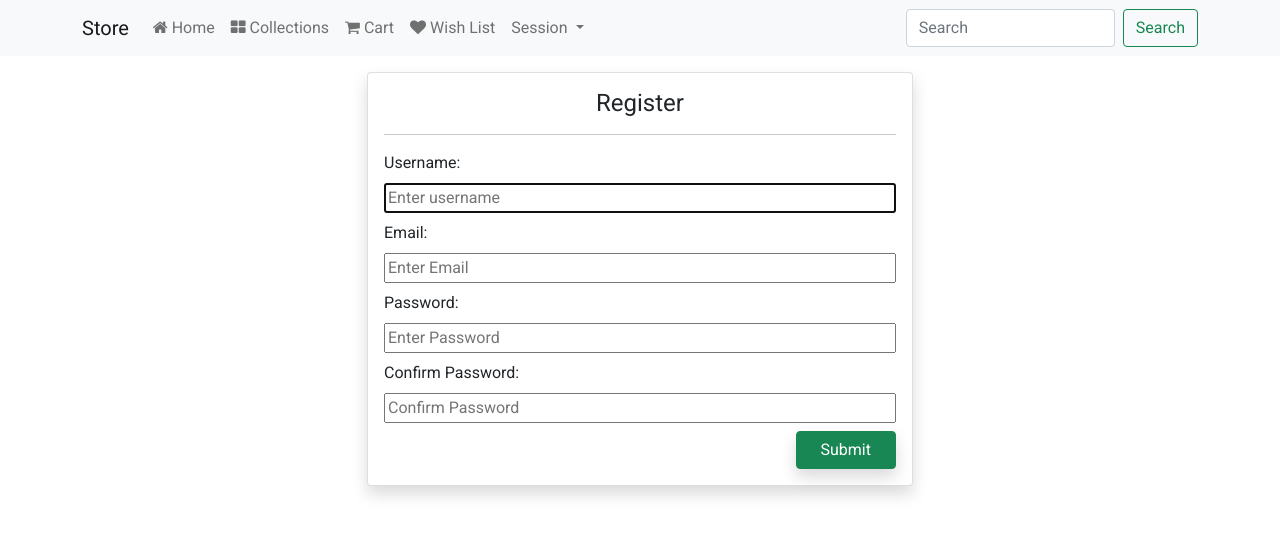
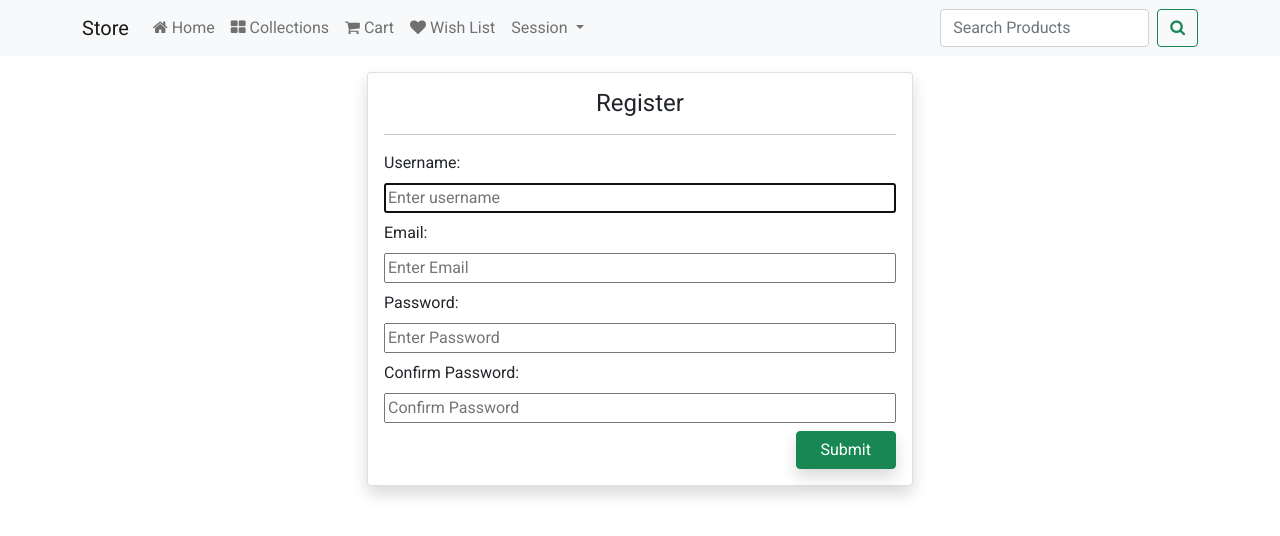
Before and after one commit to Bernardo-Mejia/EcommerceDjango, a Django app: page /register/ in a window 1280 px wide. Shown: the top 536 px of the page. Run offline with Django 4.2, Linux system fonts and the light colour scheme; data that the repository does not hold is empty; some libraries are stand-ins or nearby versions.

Commit message:
Search bar

```diff
--- a/store/templates/store/inc/navbar.html
+++ b/store/templates/store/inc/navbar.html
@@ -15,19 +15,40 @@
     <div class="collapse navbar-collapse" id="navbarSupportedContent">
       <ul class="navbar-nav me-auto mb-2 mb-lg-0 ml-auto">
         <li class="nav-item">
-          <a class="nav-link {% if request.resolver_match.url_name == 'home' %}active{% endif %}" aria-current="page" href="{% url 'home' %}"><i class="fa fa-home"></i> Home</a>
+          <a
+            class="nav-link {% if request.resolver_match.url_name == 'home' %}active{% endif %}"
+            aria-current="page"
+            href="{% url 'home' %}"
+            ><i class="fa fa-home"></i> Home</a
+          >
         </li>
         <li class="nav-item">
-          <a class="nav-link {% if request.resolver_match.url_name == 'collections' %}active{% endif %}" href="{% url 'collections' %}"><i class="fa fa-th-large" aria-hidden="true"></i> Collections</a>
+          <a
+            class="nav-link {% if request.resolver_match.url_name == 'collections' %}active{% endif %}"
+            href="{% url 'collections' %}"
+            ><i class="fa fa-th-large" aria-hidden="true"></i> Collections</a
+          >
         </li>
         <li class="nav-item">
-          <a class="nav-link {% if request.resolver_match.url_name == 'cart' %}active{% endif %}" href="{% url 'cart' %}"><i class="fa fa-shopping-cart" aria-hidden="true"></i> Cart</a>
+          <a
+            class="nav-link {% if request.resolver_match.url_name == 'cart' %}active{% endif %}"
+            href="{% url 'cart' %}"
+            ><i class="fa fa-shopping-cart" aria-hidden="true"></i> Cart</a
+          >
         </li>
         <li class="nav-item">
-          <a class="nav-link {% if request.resolver_match.url_name == 'wishlist' %}active{% endif %}" href="{% url 'wishlist' %}"><i class="fa fa-heart" aria-hidden="true"></i> Wish List</a>
+          <a
+            class="nav-link {% if request.resolver_match.url_name == 'wishlist' %}active{% endif %}"
+            href="{% url 'wishlist' %}"
+            ><i class="fa fa-heart" aria-hidden="true"></i> Wish List</a
+          >
         </li>
         {% if request.user.is_authenticated %}
-          <li><a class="dropdown-item" href="{% url 'logout' %}"><i class="fa fa-sign-out" aria-hidden="true"></i> Logout</a></li>
+        <li>
+          <a class="dropdown-item" href="{% url 'logout' %}"
+            ><i class="fa fa-sign-out" aria-hidden="true"></i> Logout</a
+          >
+        </li>
         {% else %}
         <li class="nav-item dropdown">
           <a
@@ -41,21 +62,37 @@
             Session
           </a>
           <ul class="dropdown-menu" aria-labelledby="navbarDropdown">
-              <li><a class="dropdown-item" href="{% url 'loginpage' %}"><i class="fa fa-sign-in" aria-hidden="true"></i> Login</a></li>
+            <li>
+              <a class="dropdown-item" href="{% url 'loginpage' %}"
+                ><i class="fa fa-sign-in" aria-hidden="true"></i> Login</a
+              >
+            </li>
             <li><hr class="dropdown-divider" /></li>
-              <li><a class="dropdown-item" href="{% url 'register' %}"><i class="fa fa-tasks" aria-hidden="true"></i> Register</a></li>
+            <li>
+              <a class="dropdown-item" href="{% url 'register' %}"
+                ><i class="fa fa-tasks" aria-hidden="true"></i> Register</a
+              >
+            </li>
           </ul>
         </li>
         {% endif %}
       </ul>
-      <form class="d-flex">
+      <form action="{% url "searchProduct" %}" method="POST">
+        {% csrf_token %}
+        <div class="d-flex" id="search-bar-form">
           <input
+            id="searchProducts"
             class="form-control me-2"
             type="search"
-          placeholder="Search"
+            required
+            placeholder="Search Products"
+            name="productSearch"
             aria-label="Search"
           />
-        <button class="btn btn-outline-success" type="submit">Search</button>
+          <button class="btn btn-outline-success" type="submit">
+            <i class="fa fa-search"></i>
+          </button>
+        </div>
       </form>
     </div>
   </div>
--- a/store/templates/store/layouts/main.html
+++ b/store/templates/store/layouts/main.html
@@ -10,24 +10,43 @@
       integrity="sha384-EVSTQN3/azprG1Anm3QDgpJLIm9Nao0Yz1ztcQTwFspd3yD65VohhpuuCOmLASjC"
       crossorigin="anonymous"
     />
-    <link rel="stylesheet" href="https://stackpath.bootstrapcdn.com/font-awesome/4.7.0/css/font-awesome.min.css" crossorigin="anonymous">
-    <link rel="preconnect" href="https://fonts.googleapis.com">
-    <link rel="preconnect" href="https://fonts.gstatic.com" crossorigin>
-    <link href="https://fonts.googleapis.com/css2?family=Roboto&display=swap" rel="stylesheet">
-    <link href="{% static 'css/custom.css' %}" rel="stylesheet">
+    <link
+      rel="stylesheet"
+      href="https://stackpath.bootstrapcdn.com/font-awesome/4.7.0/css/font-awesome.min.css"
+      crossorigin="anonymous"
+    />
+    <link rel="preconnect" href="https://fonts.googleapis.com" />
+    <link rel="preconnect" href="https://fonts.gstatic.com" crossorigin />
+    <link
+      href="https://fonts.googleapis.com/css2?family=Roboto&display=swap"
+      rel="stylesheet"
+    />
+    <link href="{% static 'css/custom.css' %}" rel="stylesheet" />
 
     <!-- CSS -->
-    <link rel="stylesheet" href="//cdn.jsdelivr.net/npm/alertifyjs@1.13.1/build/css/alertify.min.css"/>
+    <link
+      rel="stylesheet"
+      href="//cdn.jsdelivr.net/npm/alertifyjs@1.13.1/build/css/alertify.min.css"
+    />
     <!-- Default theme -->
-    <link rel="stylesheet" href="//cdn.jsdelivr.net/npm/alertifyjs@1.13.1/build/css/themes/default.min.css"/>
+    <link
+      rel="stylesheet"
+      href="//cdn.jsdelivr.net/npm/alertifyjs@1.13.1/build/css/themes/default.min.css"
+    />
+
+    {% comment %} Autocomplete {% endcomment %}
+    <link
+      rel="stylesheet"
+      href="//code.jquery.com/ui/1.13.2/themes/base/jquery-ui.css"
+    />
     <style>
-      *{
-        font-family: 'Roboto', sans-serif;
+      * {
+        font-family: "Roboto", sans-serif;
       }
       a {
         text-decoration: none;
       }
-      .product-viewtag{
+      .product-viewtag {
         background-color: red;
         color: #fff;
         font-size: 11px;
@@ -41,7 +60,7 @@
         font-weight: 600;
         min-width: 45px;
       }
-      .active{
+      .active {
         font-weight: 800;
       }
     </style>
@@ -49,7 +68,9 @@
   </head>
   <body>
     {% include 'store/inc/navbar.html' %} {% block content %}{% endblock content%}
-    {% comment %} <script src="{% static '/js/jquery-3.7.1.min.js' %}"></script> {% endcomment %}
+    {% comment %}
+      <script src="{% static '/js/jquery-3.7.1.min.js' %}"></script>
+    {% endcomment %}
     <script src="//cdn.jsdelivr.net/npm/alertifyjs@1.13.1/build/alertify.min.js"></script>
     <script src="https://code.jquery.com/jquery-3.7.1.min.js"></script>
     <script src="{% static '/js/custom.js' %}"></script>
@@ -58,6 +79,26 @@
       integrity="sha384-MrcW6ZMFYlzcLA8Nl+NtUVF0sA7MsXsP1UyJoMp4YLEuNSfAP+JcXn/tWtIaxVXM"
       crossorigin="anonymous"
     ></script>
+
+    {% comment %} Autocomplete {% endcomment %}
+    <script src="https://code.jquery.com/ui/1.13.2/jquery-ui.js"></script>
+    <script>
+          let availableTags = [];
+
+          $.ajax({
+            type: "GET",
+            url: "/product-list",
+            success: function (response) {
+              startAutocomplete(response)
+            },
+          });
+
+          function startAutocomplete(availableTags){
+            $("#searchProducts").autocomplete({
+              source: availableTags
+            });
+          }
+    </script>
 
     <script>
       alertify.set('notifier','position', 'top-right');
@@ -76,8 +117,6 @@
         {% endif %}
       {% endfor %}
     </script>
-    {% block scripts %}
-
-    {% endblock scripts %}
+    {% block scripts %} {% endblock scripts %}
   </body>
 </html>
--- a/store/urls.py
+++ b/store/urls.py
@@ -11,6 +11,11 @@ urlpatterns = [
     path('collections', view=collections, name='collections'),
     path('collections/<str:slug>', view=collectionsview, name='collectionsview'),
     path('collection/<str:cat_slug>/<str:prod_slug>', view=productview, name='productview'),
+
+    # ? product-list to SearchBar
+    path('product-list', productListAJAX),
+    # ? search Product from SearchBar
+    path('searchProduct', searchProduct, name="searchProduct"),
 
     path('register/', authview.register, name="register"),
     path('login/', authview.loginpage, name="loginpage"),
--- a/store/views.py
+++ b/store/views.py
@@ -1,3 +1,4 @@
+from django.http import JsonResponse
 from django.shortcuts import redirect, render
 from django.contrib import messages
 from .models import *
@@ -36,4 +37,28 @@ def productview(request, cat_slug, prod_slug):
     else:
         messages.error(request, "No such category found")
         return redirect("collections")
-    return render(request, 'store/products/view.html', context)
+    return render(request, "store/products/view.html", context)
+
+
+def productListAJAX(request):
+    products = Product.objects.filter(status=0).values_list("name", flat=True)
+    # Convert JSON products in Array
+    productList = list(products)
+    return JsonResponse(productList, safe=False)
+
+
+def searchProduct(request):
+    if request.method == "POST":
+        searchTerm = request.POST.get("productSearch")
+        if searchTerm == "":
+            return redirect(request.META.get("HTTP_REFERER"))
+        else:
+            product = Product.objects.filter(name__contains=searchTerm).first()
+
+            if product:
+                return redirect(f"collection/{product.category.slug}/{product.slug}")
+            else:
+                messages.info(request, "No product matched your search")
+                return redirect(request.META.get("HTTP_REFERER"))
+
+    return redirect(request.META.get("HTTP_REFERER"))
```
Lines whose indentation alone changed are shown as unchanged.
